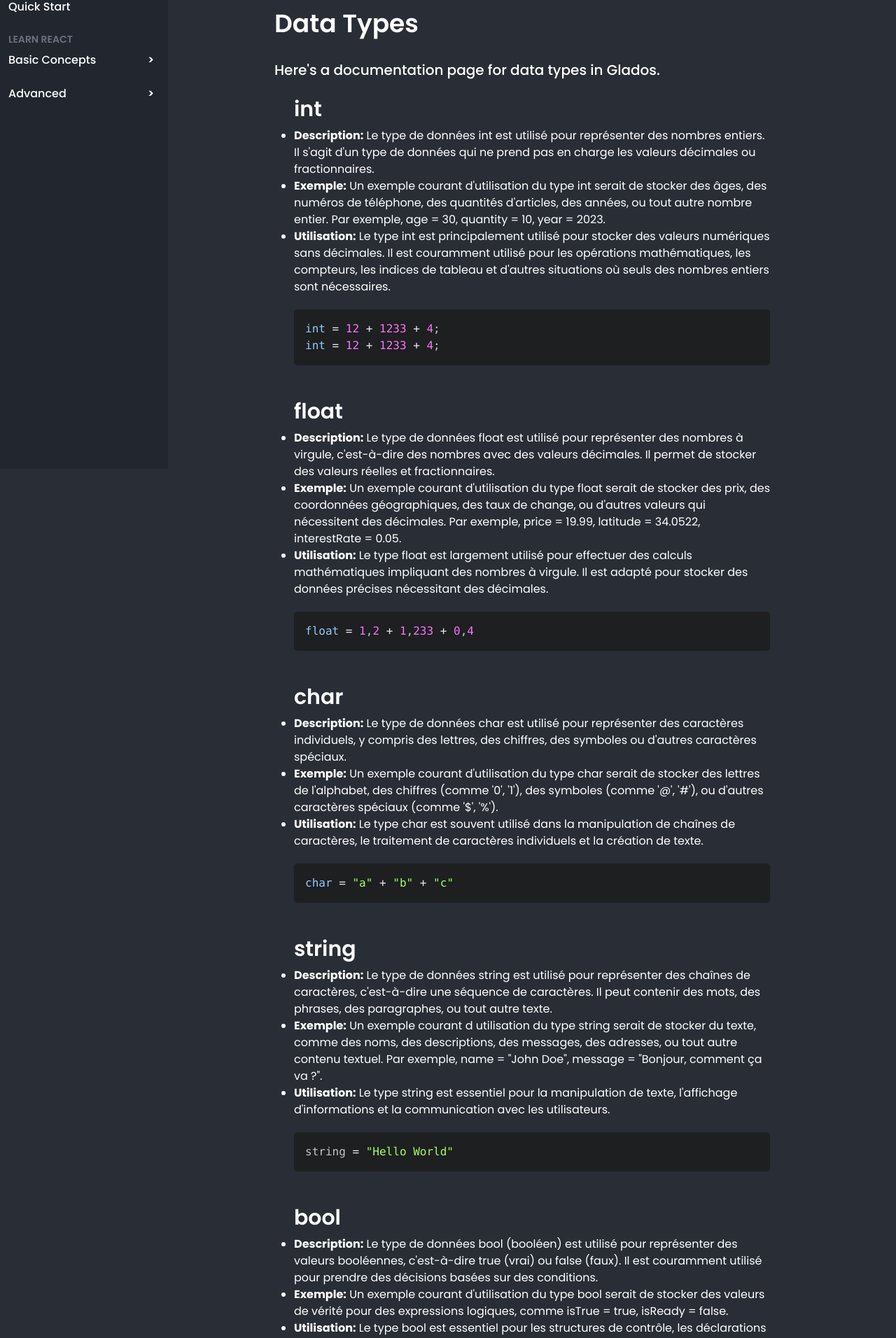
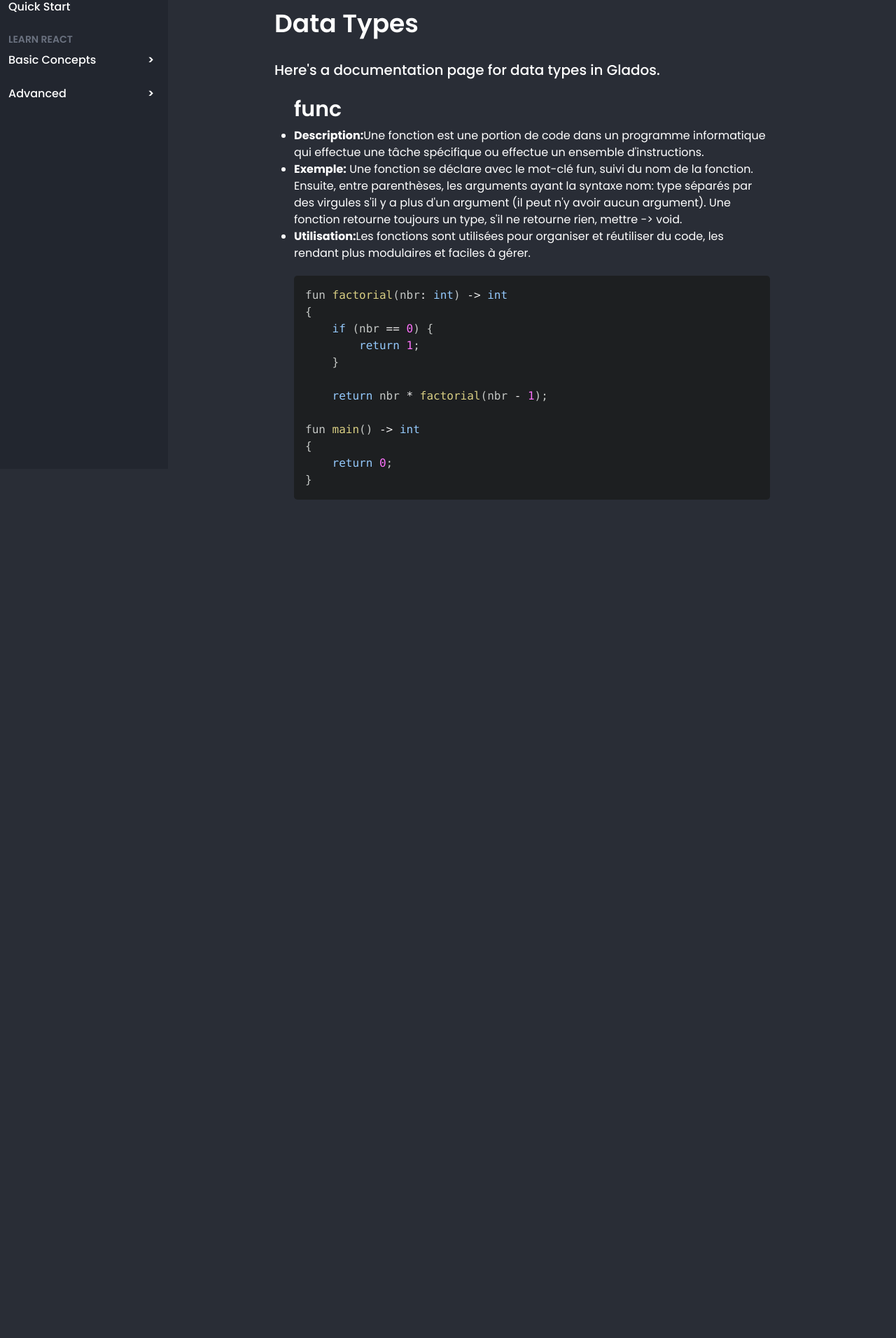
Before and after one commit to Gaetandrt/glados-doc, a Next.js app: page /learn/fonction in a window 1280 px wide. Shown: the part 130-2042 px from the top of the page at 70% size. After the commit the page ends 932 px from the top, so only its background shows below. Built offline with nearby package versions, Linux system fonts and the light colour scheme.

Commit message:
page fonction

```diff
--- a/src/app/(site)/learn/fonction/page.tsx
+++ b/src/app/(site)/learn/fonction/page.tsx
@@ -5,44 +5,12 @@ import { BsFillFileTextFill } from 'react-icons/bs';
 
 const dataTypes = [
   {
-    description: " Le type de données int est utilisé pour représenter des nombres entiers. Il s'agit d'un type de données qui ne prend pas en charge les valeurs décimales ou fractionnaires.",
-    exemple: " Un exemple courant d'utilisation du type int serait de stocker des âges, des numéros de téléphone, des quantités d'articles, des années, ou tout autre nombre entier. Par exemple, age = 30, quantity = 10, year = 2023.",
-    utilisation: " Le type int est principalement utilisé pour stocker des valeurs numériques sans décimales. Il est couramment utilisé pour les opérations mathématiques, les compteurs, les indices de tableau et d'autres situations où seuls des nombres entiers sont nécessaires.",
+    description: "Une fonction est une portion de code dans un programme informatique qui effectue une tâche spécifique ou effectue un ensemble d'instructions.",
+    exemple: " Une fonction se déclare avec le mot-clé fun, suivi du nom de la fonction. Ensuite, entre parenthèses, les arguments ayant la syntaxe nom: type séparés par des virgules s'il y a plus d'un argument (il peut n'y avoir aucun argument). Une fonction retourne toujours un type, s'il ne retourne rien, mettre -> void.",
+    utilisation: "Les fonctions sont utilisées pour organiser et réutiliser du code, les rendant plus modulaires et faciles à gérer.",
     text: 'Lorem ipsum dolor sit amet, consectetur adipiscing elit, sed do eiusmod tempor incididunt ut labore et dolore magna',
-    title: 'int',
-    code: 'int = 12 + 1233 + 4; ' +'\n' + 'int = 12 + 1233 + 4;',
-  },
-  {
-    description: " Le type de données float est utilisé pour représenter des nombres à virgule, c'est-à-dire des nombres avec des valeurs décimales. Il permet de stocker des valeurs réelles et fractionnaires.",
-    exemple: " Un exemple courant d'utilisation du type float serait de stocker des prix, des coordonnées géographiques, des taux de change, ou d'autres valeurs qui nécessitent des décimales. Par exemple, price = 19.99, latitude = 34.0522, interestRate = 0.05.",
-    utilisation: " Le type float est largement utilisé pour effectuer des calculs mathématiques impliquant des nombres à virgule. Il est adapté pour stocker des données précises nécessitant des décimales.",
-    text: 'Lorem ipsum dolor sit amet, consectetur adipiscing elit, sed do eiusmod tempor incididunt ut labore et dolore magna',
-    title: 'float',
-    code: 'float = 1,2 + 1,233 + 0,4',
-  },
-  {
-    description: " Le type de données char est utilisé pour représenter des caractères individuels, y compris des lettres, des chiffres, des symboles ou d'autres caractères spéciaux.",
-    exemple: " Un exemple courant d'utilisation du type char serait de stocker des lettres de l'alphabet, des chiffres (comme '0', '1'), des symboles (comme '@', '#'), ou d'autres caractères spéciaux (comme '$', '%').",
-    utilisation: " Le type char est souvent utilisé dans la manipulation de chaînes de caractères, le traitement de caractères individuels et la création de texte.",
-    text: 'Lorem ipsum dolor sit amet, consectetur adipiscing elit, sed do eiusmod tempor incididunt ut labore et dolore magna',
-    title: 'char',
-    code: 'char = "a" + "b" + "c"',
-  },
-  {
-    description: " Le type de données string est utilisé pour représenter des chaînes de caractères, c'est-à-dire une séquence de caractères. Il peut contenir des mots, des phrases, des paragraphes, ou tout autre texte.",
-    exemple: ' Un exemple courant d utilisation du type string serait de stocker du texte, comme des noms, des descriptions, des messages, des adresses, ou tout autre contenu textuel. Par exemple, name = "John Doe", message = "Bonjour, comment ça va ?".',
-    utilisation: " Le type string est essentiel pour la manipulation de texte, l'affichage d'informations et la communication avec les utilisateurs.",
-    text: 'Lorem ipsum dolor sit amet, consectetur adipiscing elit, sed do eiusmod tempor incididunt ut labore et dolore magna',
-    title: 'string',
-    code: 'string = "Hello World"',
-  },
-  {
-    description: " Le type de données bool (booléen) est utilisé pour représenter des valeurs booléennes, c'est-à-dire true (vrai) ou false (faux). Il est couramment utilisé pour prendre des décisions basées sur des conditions.",
-    exemple: " Un exemple courant d'utilisation du type bool serait de stocker des valeurs de vérité pour des expressions logiques, comme isTrue = true, isReady = false.",
-    utilisation: " Le type bool est essentiel pour les structures de contrôle, les déclarations conditionnelles et l'évaluation de la validité des conditions.",
-    text: 'Lorem ipsum dolor sit amet, consectetur adipiscing elit, sed do eiusmod tempor incididunt ut labore et dolore magna',
-    title: 'bool',
-    code: 'bool = true',
+    title: 'func',
+    code: "fun factorial(nbr: int) -> int\n{\n    if (nbr == 0) {\n        return 1;\n    }\n\n    return nbr * factorial(nbr - 1);\n\nfun main() -> int\n{\n    return 0;\n}",
   },
 ];
 
```
